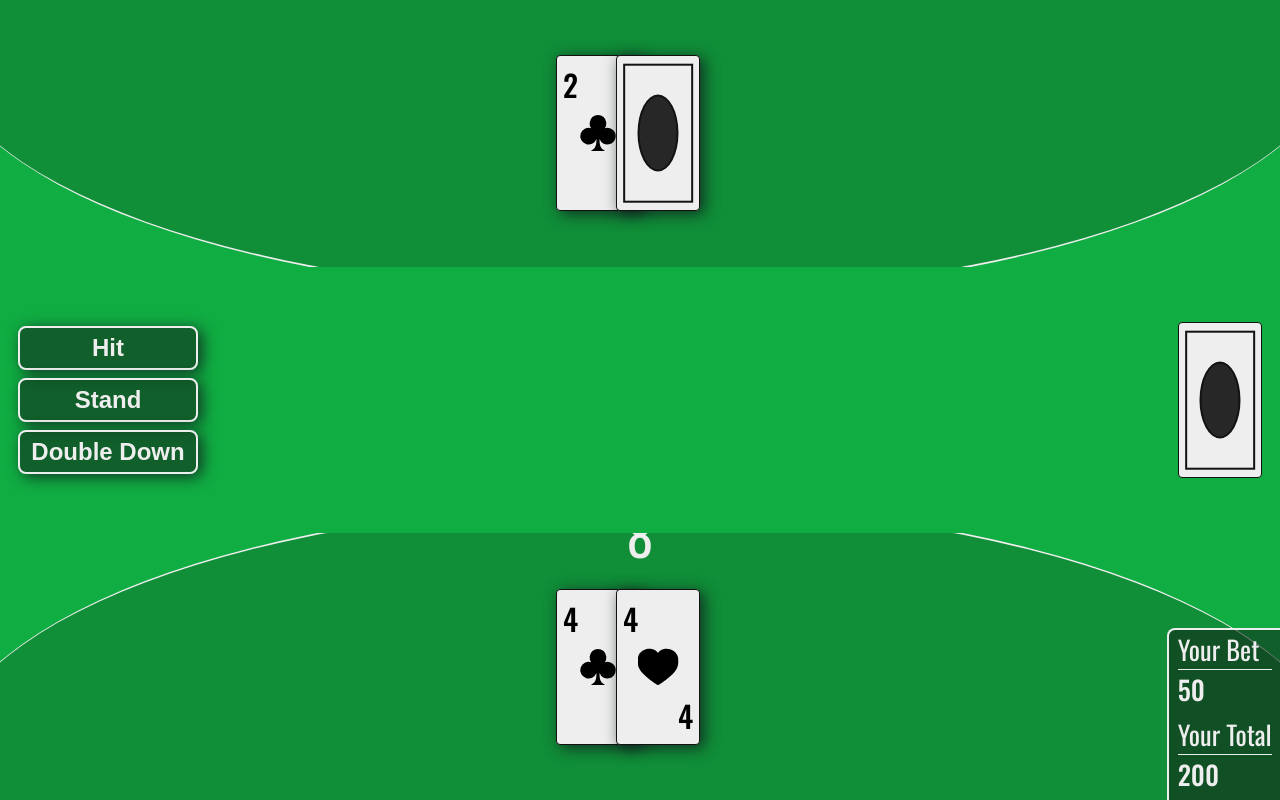
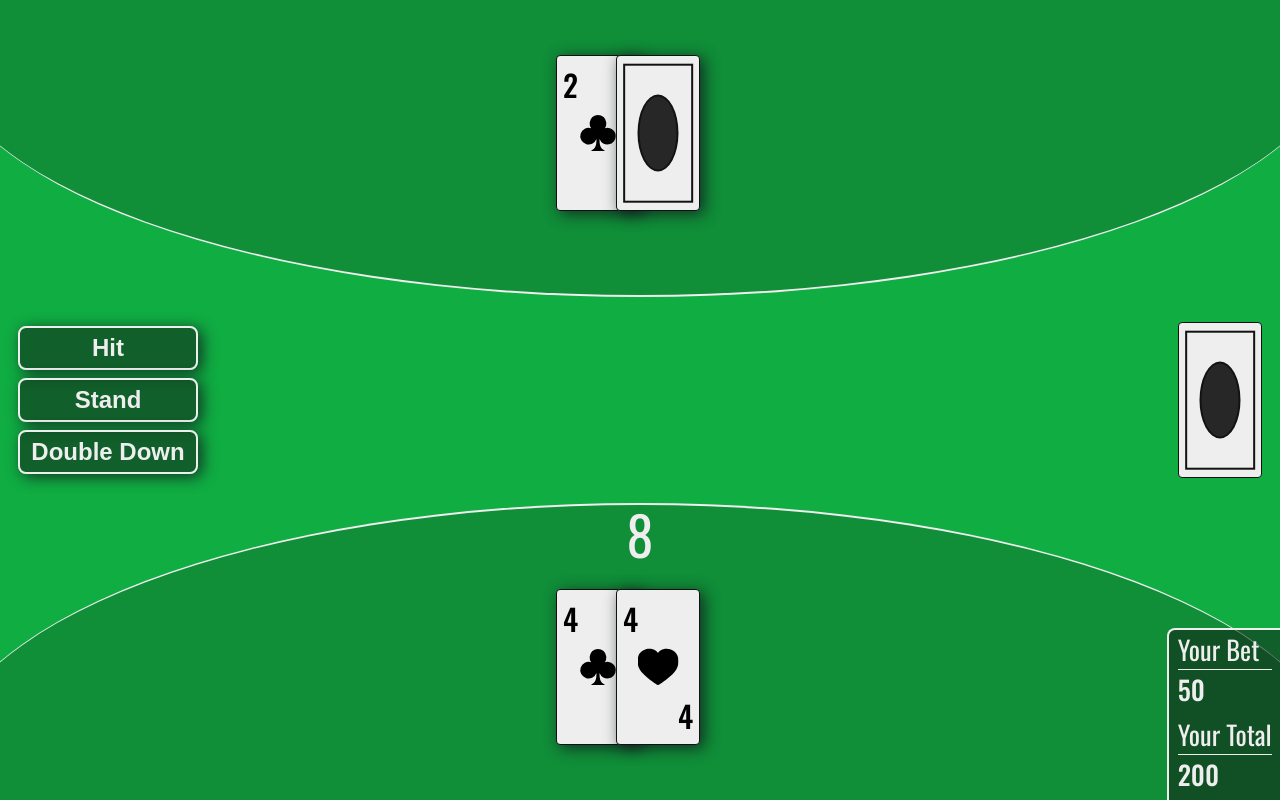
Before and after one commit to LoneHippie/react-blackjack, a React (Create React App) app: page / in a window 1280 px wide. Built offline with nearby package versions, Linux system fonts and the light colour scheme.

Commit message:
reverted last style change

```diff
--- a/src/components/DealerSide.module.scss
+++ b/src/components/DealerSide.module.scss
@@ -5,8 +5,6 @@
     position: relative;
     height: 33.33%;
     width: 100%;
-
-    overflow: hidden;
 
     &::after {
         content: '';
--- a/src/components/PlayerSide.module.scss
+++ b/src/components/PlayerSide.module.scss
@@ -5,8 +5,6 @@
     position: relative;
     height: 33.33%;
     width: 100%;
-
-    overflow: hidden;
 
     &::after {
         content: '';
```
